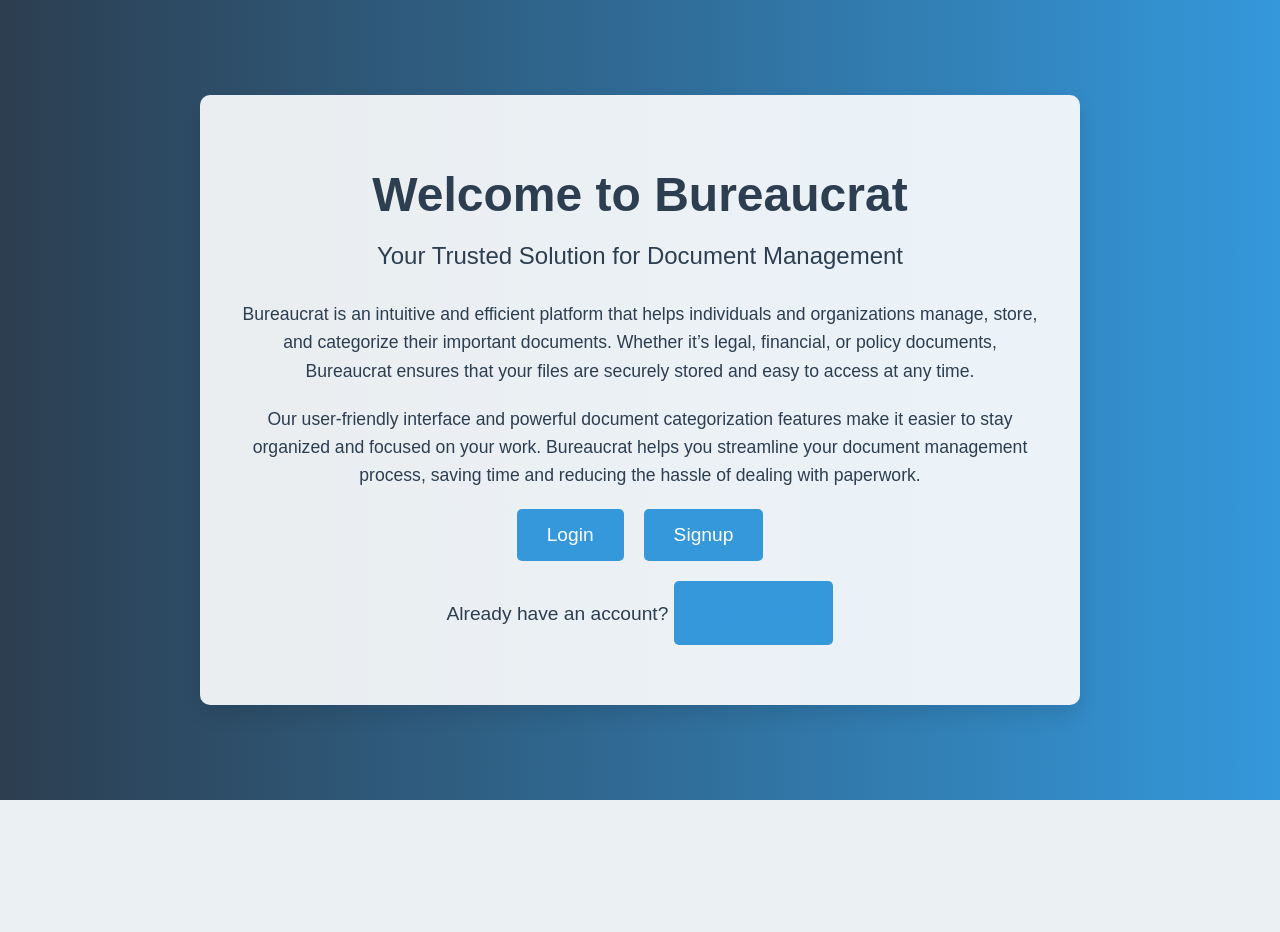
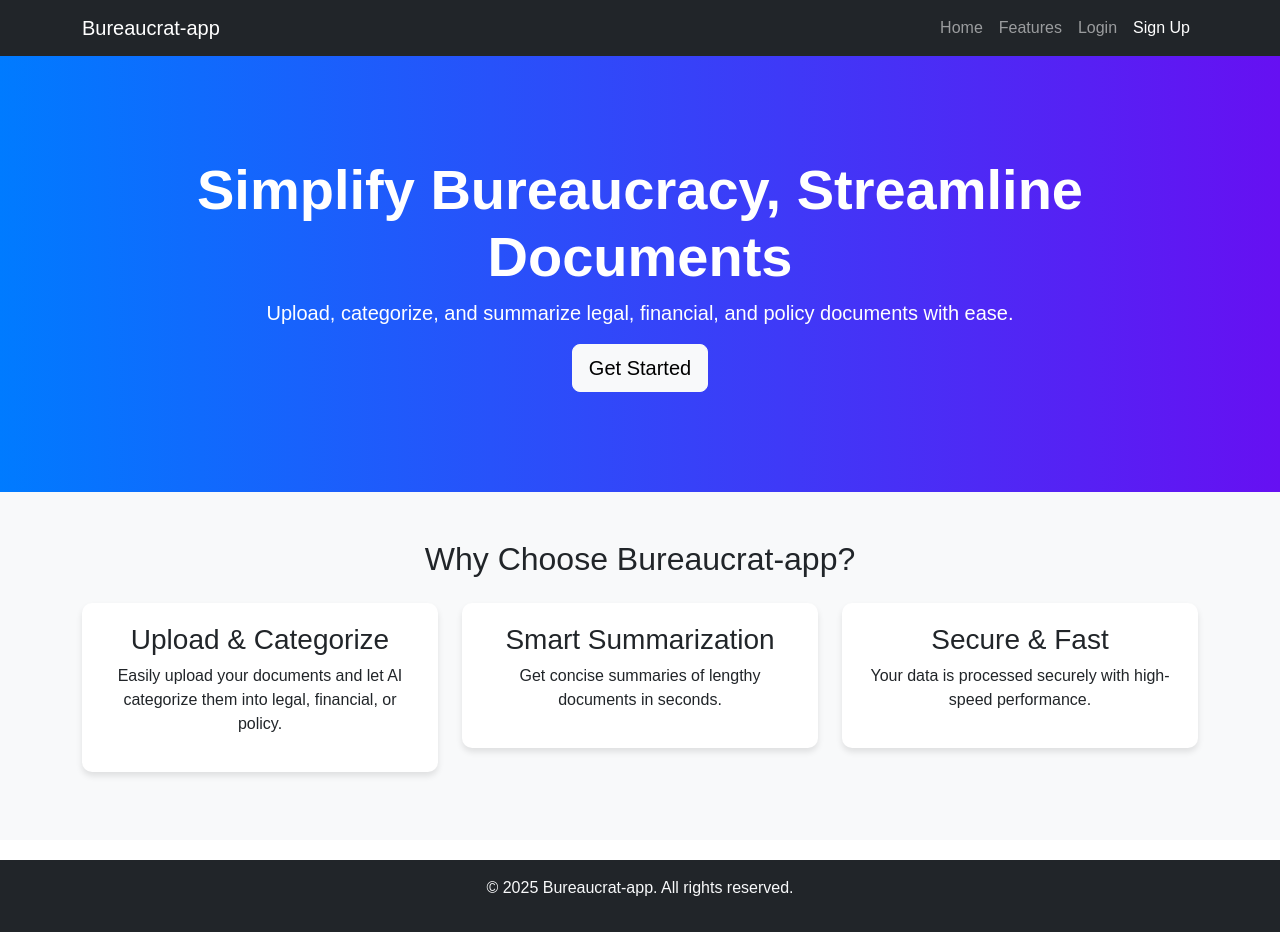
Before and after one commit to Shreyasaraf01/Bureaucrat-app, a Django app: page / in a window 1280 px wide. Before the commit the page ends 800 px from the top, so only its background shows below. Run offline with Django 5.2, Linux system fonts and the light colour scheme; some libraries are stand-ins or nearby versions.

Commit message:
Enhanced bureaucrat-app functionality

```diff
--- a/bureaucrat_app/settings.py
+++ b/bureaucrat_app/settings.py
@@ -136,7 +136,7 @@
 
 import os
 
-ALLOWED_HOSTS = ['bureaucrat-app.onrender.com']
+ALLOWED_HOSTS = ['127.0.0.1', 'localhost']
 
 MEDIA_URL = '/media/'
 MEDIA_ROOT = BASE_DIR / 'media'
--- a/core/templates/core/home.html
+++ b/core/templates/core/home.html
@@ -3,119 +3,113 @@
 <head>
     <meta charset="UTF-8">
     <meta name="viewport" content="width=device-width, initial-scale=1.0">
-    <title>Welcome to Bureaucrat</title>
+    <title>Bureaucrat-app | Simplify Bureaucracy</title>
+
+    <!-- Bootstrap CSS -->
+    <link rel="stylesheet" href="https://cdn.jsdelivr.net/npm/bootstrap@5.3.0/dist/css/bootstrap.min.css">
+
     <style>
         body {
-            font-family: 'Arial', sans-serif;
-            background: #2C3E50; /* Dark blue background */
-            background: linear-gradient(to right, #2C3E50, #3498DB); /* Gradient background */
-            color: white;
-            margin: 0;
-            height: 100vh;
-            display: flex;
-            justify-content: center;
-            align-items: center;
-            text-align: center;
+            font-family: Arial, sans-serif;
         }
 
-        .container {
-            background-color: rgba(255, 255, 255, 0.9); /* Semi-transparent white background */
-            padding: 40px;
-            border-radius: 10px;
-            box-shadow: 0px 10px 20px rgba(0, 0, 0, 0.1);
-            color: #2C3E50;
-            max-width: 800px;
-            width: 100%;
+        .hero {
+            background: linear-gradient(to right, #007bff, #6610f2);
+            color: white;
+            padding: 100px 0;
         }
 
-        h1 {
-            font-size: 3em;
-            margin-bottom: 20px;
+        .hero h1 {
+            font-weight: bold;
         }
 
-        h2 {
-            font-size: 1.5em;
-            margin-bottom: 30px;
-            font-weight: normal;
-            color: #2C3E50;
+        .features {
+            background-color: #f8f9fa;
+            padding: 50px 0;
         }
 
-        p {
-            font-size: 1.1em;
-            line-height: 1.6;
+        .feature-box {
+            padding: 20px;
+            border-radius: 10px;
+            background: white;
+            box-shadow: 0px 4px 6px rgba(0, 0, 0, 0.1);
             margin-bottom: 20px;
-        }
-
-        .cta-buttons {
-            display: flex;
-            justify-content: center;
-            gap: 20px;
-        }
-
-        a {
-            display: inline-block;
-            padding: 15px 30px;
-            background-color: #3498DB;
-            color: white;
-            text-decoration: none;
-            font-size: 1.2em;
-            border-radius: 5px;
-            transition: background-color 0.3s ease, transform 0.2s;
-        }
-
-        a:hover {
-            background-color: #2980B9;
-            transform: scale(1.05);
         }
 
         footer {
             margin-top: 20px;
-            font-size: 1em;
-            color: #2C3E50;
-        }
-
-        footer p {
-            font-size: 1.2em;
-        }
-
-        footer a {
-            color: #3498DB;
-            text-decoration: none;
-            font-weight: normal;
-            font-size: 1.1em;
-        }
-
-        footer a:hover {
-            text-decoration: underline;
-            color: #2980B9;
         }
     </style>
 </head>
 <body>
-    <div class="container">
-        <h1>Welcome to Bureaucrat</h1>
-        <h2>Your Trusted Solution for Document Management</h2>
 
-        <p>
-            Bureaucrat is an intuitive and efficient platform that helps individuals and organizations manage,
-            store, and categorize their important documents. Whether it’s legal, financial, or policy documents,
-            Bureaucrat ensures that your files are securely stored and easy to access at any time.
-        </p>
+    <!-- Navigation Bar -->
+    <nav class="navbar navbar-expand-lg navbar-dark bg-dark">
+        <div class="container">
+            <a class="navbar-brand" href="#">Bureaucrat-app</a>
+            <button class="navbar-toggler" type="button" data-bs-toggle="collapse" data-bs-target="#navbarNav">
+                <span class="navbar-toggler-icon"></span>
+            </button>
+            <div class="collapse navbar-collapse" id="navbarNav">
+                <ul class="navbar-nav ms-auto">
+                    <li class="nav-item"><a class="nav-link" href="#">Home</a></li>
+                    <li class="nav-item"><a class="nav-link" href="#">Features</a></li>
+                    <li class="nav-item"><a class="nav-link" href="{% url 'login' %}">Login</a></li>
+                    <li class="nav-item"><a class="nav-link btn btn-primary text-white" href="{% url 'signup' %}">Sign Up</a></li>
+                </ul>
+            </div>
+        </div>
+    </nav>
 
-        <p>
-            Our user-friendly interface and powerful document categorization features make it easier to stay
-            organized and focused on your work. Bureaucrat helps you streamline your document management process,
-            saving time and reducing the hassle of dealing with paperwork.
-        </p>
+    <!-- Hero Section -->
+    <header class="hero text-center">
+        <div class="container">
+            <h1 class="display-4">Simplify Bureaucracy, Streamline Documents</h1>
+            <p class="lead">Upload, categorize, and summarize legal, financial, and policy documents with ease.</p>
+            <a href="{% url 'signup' %}" class="btn btn-light btn-lg">Get Started</a>
+        </div>
+    </header>
 
-        <div class="cta-buttons">
-            <a href="{% url 'login' %}">Login</a>
-            <a href="{% url 'signup' %}">Signup</a>
+    <!-- Features Section -->
+    <section class="features text-center py-5">
+        <div class="container">
+            <h2 class="mb-4">Why Choose Bureaucrat-app?</h2>
+            <div class="row">
+                <div class="col-md-4">
+                    <div class="feature-box">
+                        <h3>Upload & Categorize</h3>
+                        <p>Easily upload your documents and let AI categorize them into legal, financial, or policy.</p>
+                    </div>
+                </div>
+                <div class="col-md-4">
+                    <div class="feature-box">
+                        <h3>Smart Summarization</h3>
+                        <p>Get concise summaries of lengthy documents in seconds.</p>
+                    </div>
+                </div>
+                <div class="col-md-4">
+                    <div class="feature-box">
+                        <h3>Secure & Fast</h3>
+                        <p>Your data is processed securely with high-speed performance.</p>
+                    </div>
+                </div>
+            </div>
         </div>
+    </section>
 
-        <footer>
-            <p>Already have an account? <a href="{% url 'login' %}">Login here</a></p>
-        </footer>
-    </div>
+    <!-- Footer -->
+    <footer class="text-center py-3 bg-dark text-light">
+        <p>&copy; 2025 Bureaucrat-app. All rights reserved.</p>
+    </footer>
+
+    <!-- Bootstrap JS -->
+    <script src="https://cdn.jsdelivr.net/npm/bootstrap@5.3.0/dist/js/bootstrap.bundle.min.js"></script>
+
+    <script>
+        document.addEventListener("DOMContentLoaded", function () {
+            console.log("Bureaucrat-app Home Page Loaded");
+        });
+    </script>
+
 </body>
 </html>
--- /dev/null
+++ b/media/documents/legal/Teachers_play_a_crucial_role_in_sha_BSXG2MG.txt
@@ -0,0 +1 @@
+Teachers play a crucial role in shaping the future of individuals and societies by imparting knowledge, fostering critical thinking, and instilling values in their students. They not only educate but also inspire and guide, helping students navigate through challenges and grow both academically and personally. Teachers serve as mentors, providing emotional support and encouragement, while also creating a nurturing environment where students can explore their potential and develop essential life skills. Their dedication, patience, and passion for teaching make them indispensable figures in the journey of learning and development, and their influence often extends far beyond the classroom.
```
Also changed, not shown: core/templates/core/login.html (+72 -8 lines), core/templates/core/signup.html (+72 -8 lines), core/templates/core/summarize.html (+59 -29 lines), core/templates/core/upload.html (+59 -36 lines), media/documents/legal/St_Technical_Questions_3IXsM4Z.txt (added, +63 -0 lines), media/documents/legal/St_Technical_Questions_tjGEgIR.txt (added, +63 -0 lines), media/documents/policy/supporting_doc.txt (added, +61 -0 lines), db.sqlite3, 1 other file.
